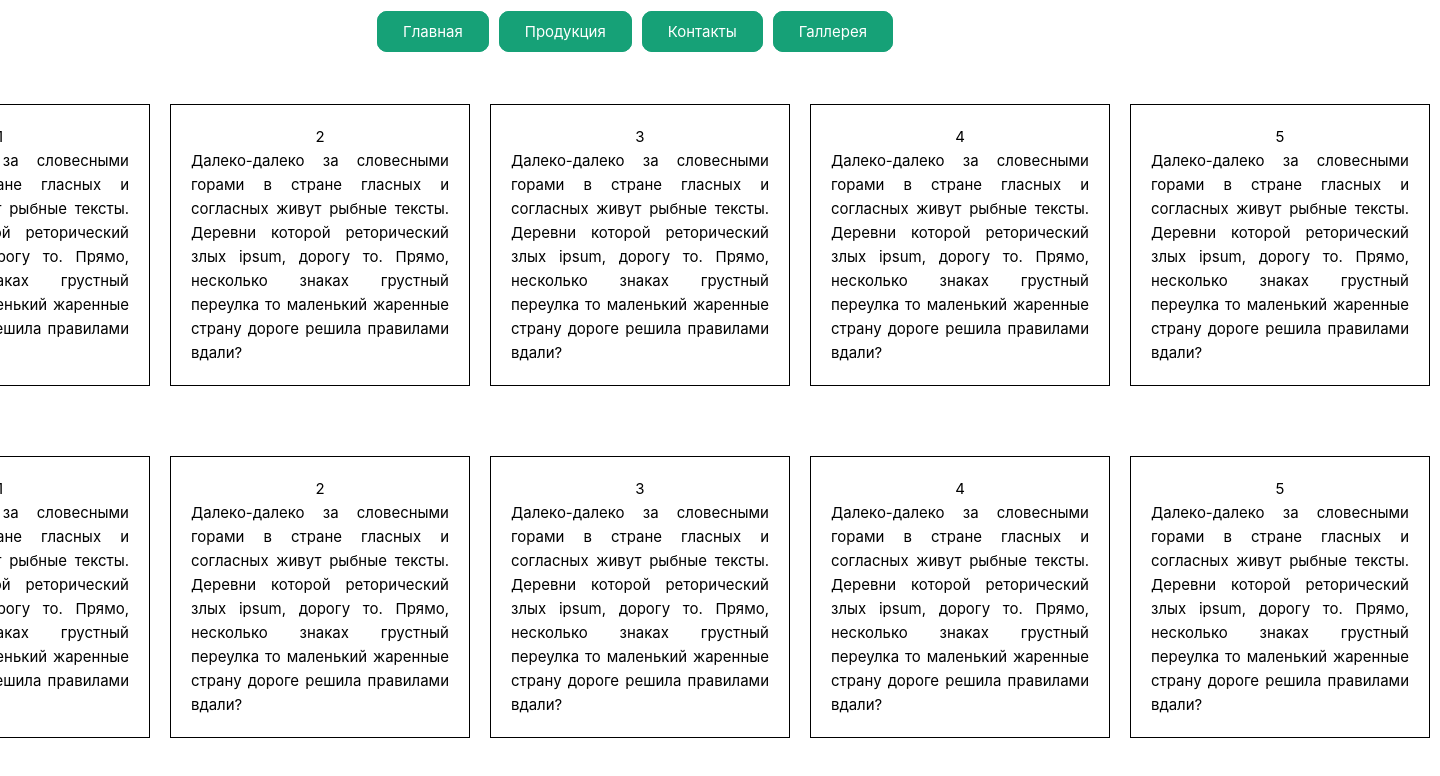
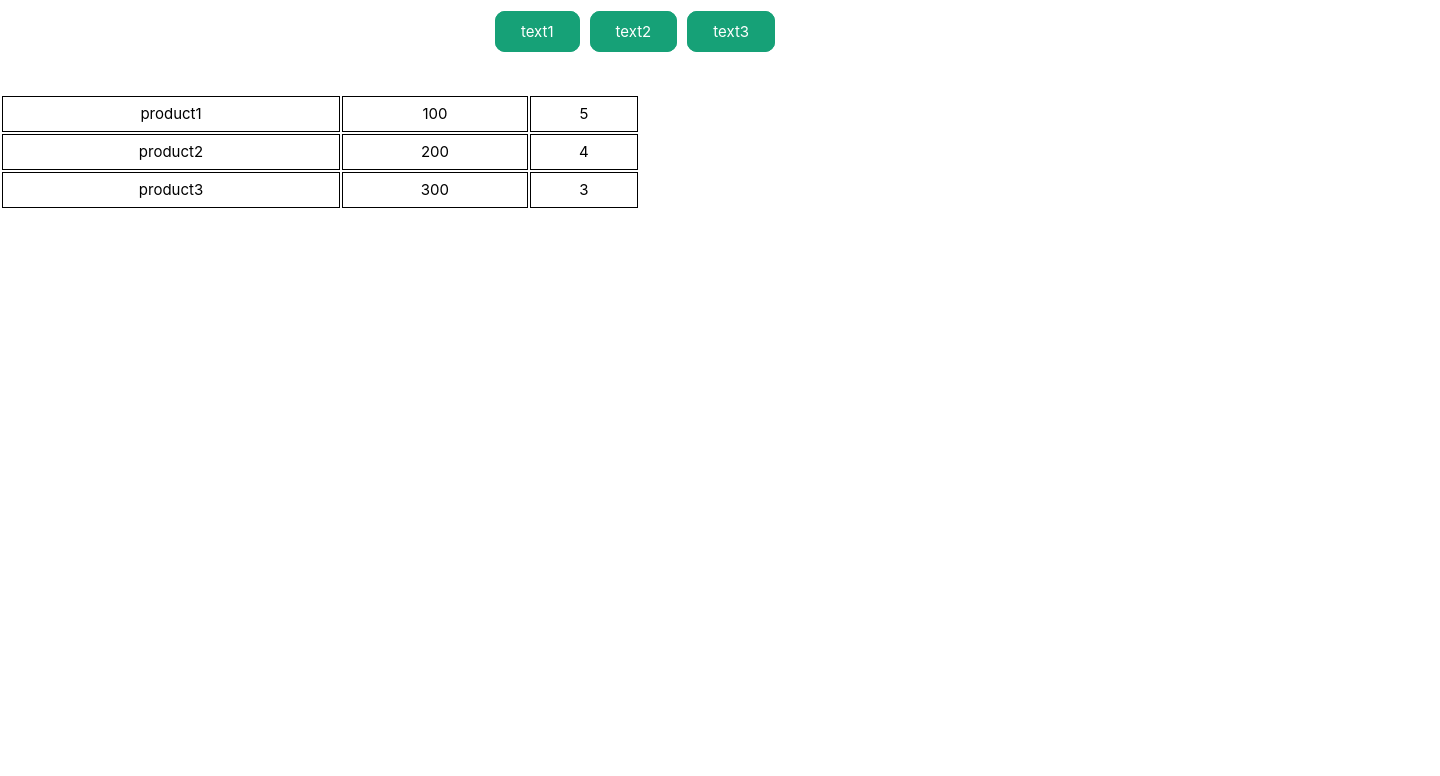
Before and after one commit to aanddi/vue3_exercises, a Vue app in the folder vue3/: page / in a window 1280 px wide. Shown: the top 776 px of the page, 1440 px wide, since content can reach past the window. Built offline with nearby package versions, Linux system fonts and the light colour scheme.

Commit message:
Перебор массива объектов в Vue

```diff
--- a/vue3/src/App.vue
+++ b/vue3/src/App.vue
@@ -3,13 +3,29 @@ export default {
   name: 'App',
   data() {
     return {
-      menu: {
-        Главная: '#',
-        Продукция: '#',
-        Контакты: '#',
-        Галлерея: '#',
-      },
-      items: [1, 2, 3, 4, 5],
+      hrefs: [
+        { href: '1.html', text: 'text1' },
+        { href: '2.html', text: 'text2' },
+        { href: '3.html', text: 'text3' },
+      ],
+
+      products: [
+        {
+          name: 'product1',
+          price: 100,
+          quantity: 5
+        },
+        {
+          name: 'product2',
+          price: 200,
+          quantity: 4
+        },
+        {
+          name: 'product3',
+          price: 300,
+          quantity: 3
+        },
+      ]
     }
   },
   computed: {
@@ -24,39 +40,19 @@ export default {
 
   <nav>
     <ul class="menu_item">
-      <li class="menu-list" v-for="(elem, key) in menu">
-        <a :href="elem" class="menu-link active">{{ key }}</a>
+      <li class="menu-list" v-for="elem in hrefs">
+        <a :href="elem.href" class="menu-link">{{ elem.text }}</a>
       </li>
     </ul>
   </nav>
 
-  <div class="wrapper">
-    <div v-for="elem in items">
-      <div class="box">
-        <h1>{{ elem }}</h1>
-        <p>
-          Далеко-далеко за словесными горами в стране гласных и согласных живут рыбные тексты. Деревни которой
-          реторический
-          злых ipsum, дорогу то. Прямо, несколько знаках грустный переулка то маленький жаренные страну дороге решила
-          правилами вдали?
-        </p>
-      </div>
-    </div>
-  </div>
-
-  <div class="wrapper">
-    <div v-for="elem in items">
-      <div class="box">
-        <h1>{{ elem }}</h1>
-        <p>
-          Далеко-далеко за словесными горами в стране гласных и согласных живут рыбные тексты. Деревни которой
-          реторический
-          злых ipsum, дорогу то. Прямо, несколько знаках грустный переулка то маленький жаренные страну дороге решила
-          правилами вдали?
-        </p>
-      </div>
-    </div>
-  </div>
+  <table>
+    <tr v-for="elem in products">
+      <td>{{ elem.name }}</td>
+      <td>{{ elem.price }}</td>
+      <td>{{ elem.quantity }}</td>
+    </tr>
+  </table>
 
 </template>
 
@@ -92,30 +88,23 @@ nav {
   color: #16A177;
 }
 
-.box {
-  width: 300px;
-  padding: 20px 20px;
+tr,
+td,
+th {
   border: 1px solid #000;
-  background-color: #fff;
-  margin: 10px;
-  display: flex;
-  align-items: center;
-  flex-direction: column;
-  text-align: justify;
-  transition: all 0.4s ease-out;
-
 }
 
-.wrapper {
-  display: flex;
-  flex-direction: row;
-  justify-content: center;
+table {
+  width: 50%;
+  text-align: center;
   margin-top: 50px;
 }
 
-.box:hover {
-  background-color: #16A177;
-  color: #fff;
-  border: 1px solid #fff;
+th {
+  padding: 10px;
+}
+
+td {
+  padding: 5px 7px;
 }
 </style>
```
